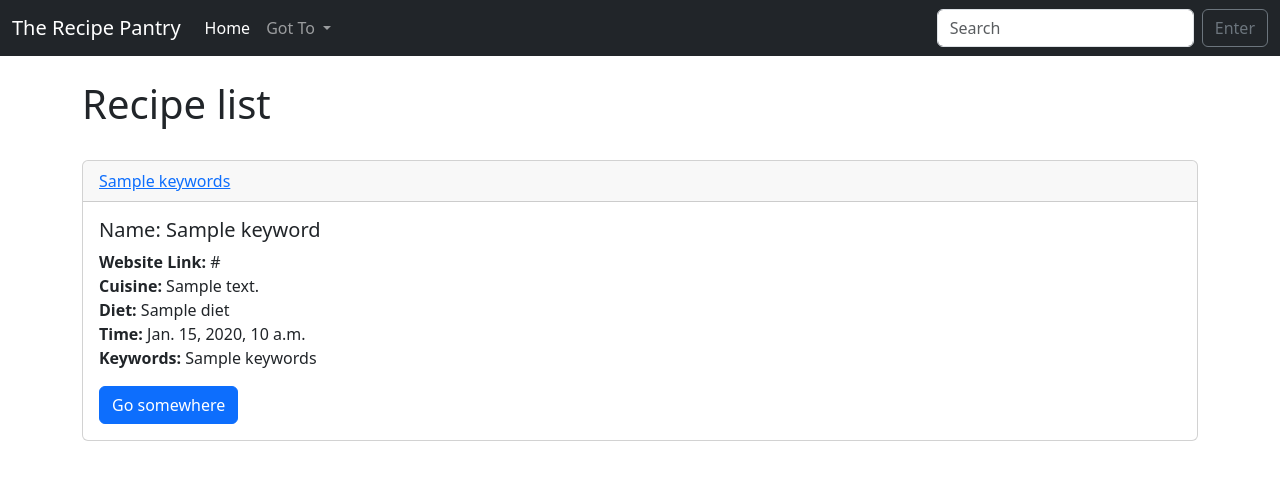
After one commit to HDisHERE/Food-Website, a Django app: template TheRecipePantry/RecipeApp/templates/List_ingredients.html in a window 1280 px wide. The commit adds this page. Shown: the top 480 px of the page. Run offline with Django 4.2, Linux system fonts and the light colour scheme; the template is opened without the code that fills it: most values are stand-ins (such as "Sample title", 1, 10 or a date in 2020).

Commit message:
adding more stuff

```diff
--- /dev/null
+++ b/TheRecipePantry/RecipeApp/templates/List_ingredients.html
@@ -0,0 +1,35 @@
+{% extends 'base.html' %}
+
+{% block content %}
+
+    <h1>Recipe list</h1>
+    <br/>
+
+{%for keywords in Ingredient_Search %}
+<div class="card">
+  <div class="card-header">
+      <a href="{%url 'Keywords_search' keywords.id%}">{{keywords}}</a>
+
+      <br/>
+  </div>
+  <div class="card-body">
+    <h5 class="card-title">Name: {{keywords.name}}</h5>
+    <p class="card-text">
+        <u1>
+       <strong>Website Link:</strong> {{keywords.link}}<br/>
+       <strong>Cuisine:</strong> {{keywords.cuisine}}<br/>
+       <strong>Diet:</strong> {{keywords.diet}}<br/>
+       <strong>Time:</strong> {{keywords.prep_time}}<br/>
+       <strong>Keywords:</strong> {{keywords.keywords}}<br/>
+    </u1>
+    </p>
+    <a href="#" class="btn btn-primary">Go somewhere</a>
+  </div>
+</div>
+
+
+
+
+<br/>
+{% endfor %}
+{% endblock %}
```
Also changed, not shown: TheRecipePantry/RecipeApp/templates/Keywords_search.html (renamed from TheRecipePantry/RecipeApp/templates/search_recipe.html, +10 -23 lines).
